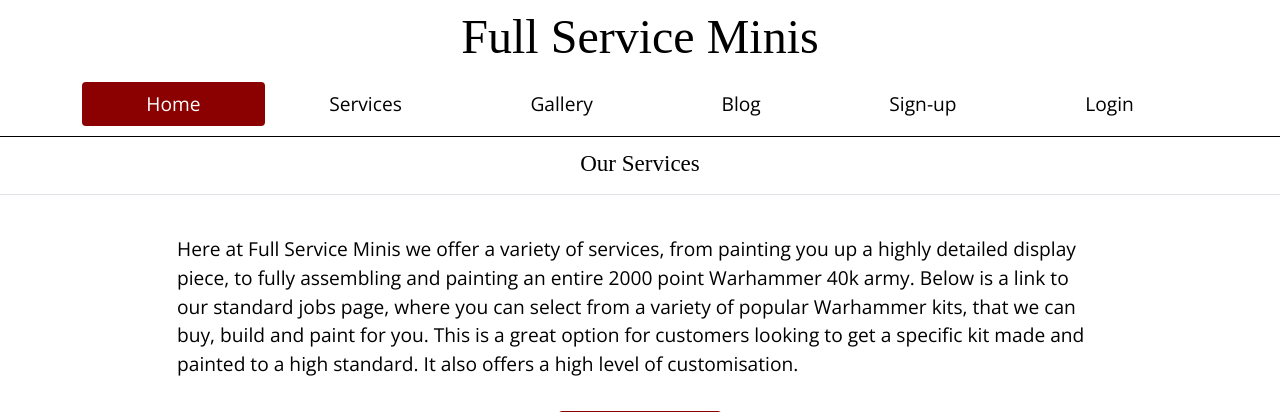
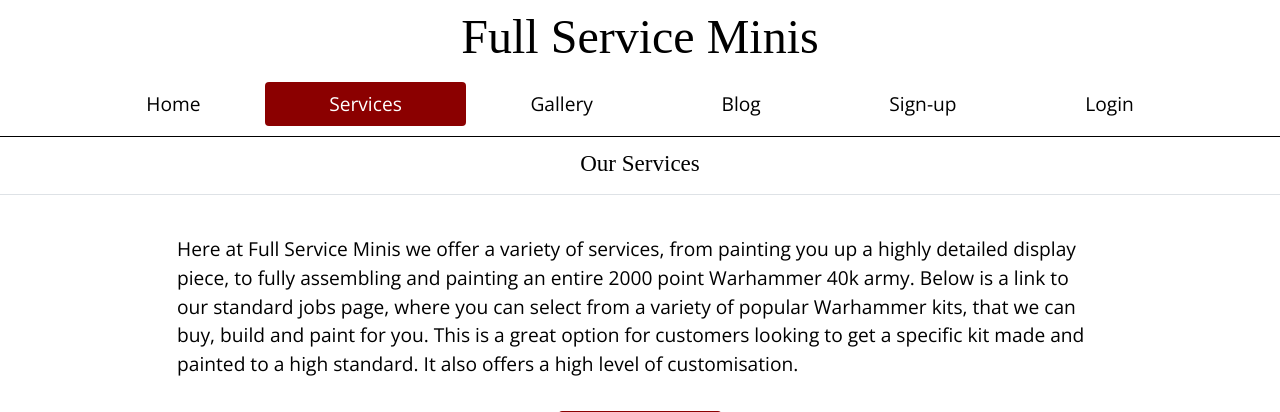
Before and after one commit to dudeguythethird/full-service-minis, a Django app: page /services/ in a window 1280 px wide. Shown: the top 412 px of the page. Run offline with Django 3.2, Linux system fonts and the light colour scheme; some libraries are stand-ins or nearby versions; some web fonts are replaced.

Commit message:
fixed image pathways and adds script to apply the active class to nav links

```diff
--- a/services/templates/services/services.html
+++ b/services/templates/services/services.html
@@ -66,7 +66,7 @@
             <div class="col-md-1 d-none d-md-block"></div>
             <div class="col-12 col-md-10">
                 <div class="row py-4">
-                    <div class="col-5 col-md-4 img-container-ex"><img src="media/rat-example.jpg"
+                    <div class="col-5 col-md-4 img-container-ex"><img src="/media/rat-example.jpg"
                             alt="image of rat miniature, painted to a Game Ready standard"
                             class="contained-img rounded-4 rounded">
                     </div>
@@ -81,12 +81,12 @@
                         <p>This tier consists of a zenithal base coat, up to 9 colours on the miniature, recess shading,  basic highlights achieved with dry brushing, and complex highlighting applied with careful thought. At this tier, bases will be coated with one of a few simple, natural terrain types, along with your choice of battlefield debris, strewn haphazardly. You can also choose a rolled pattern. </p>
                     </div>
                     <div class="col-5 col-md-4 img-container-ex">
-                        <img src="media/sword-marine-example.jpg"
+                        <img src="/media/sword-marine-example.jpg"
                             alt="Image of a space marine mini painted to game ready enhanced quality."
                             class="contained-img rounded-4 rounded">
                     </div>
                     <div class="row py-4">
-                        <div class="col-5 col-md-4 img-container-ex"><img src="media/troll-example.jpg"
+                        <div class="col-5 col-md-4 img-container-ex"><img src="/media/troll-example.jpg"
                                 alt="image of troll miniature, painted to a Custom standard"
                                 class="contained-img rounded-4 rounded"></div>
                         <div class="col-7 col-md-8">
--- a/templates/base.html
+++ b/templates/base.html
@@ -64,35 +64,35 @@
                 <div class="col-12">
                     <ul class="nav nav-pills nav-fill">
                         <li class="nav-item">
-                            <a class="nav-link active" href="{% url 'home' %}">Home</a>
+                            <a class="nav-link" id="home" href="{% url 'home' %}">Home</a>
                         </li>
                         <li class="nav-item">
-                            <a class="nav-link" href="{% url 'services' %}">Services</a>
+                            <a class="nav-link" id="services" href="{% url 'services' %}">Services</a>
                         </li>
                         <li class="nav-item">
-                            <a class="nav-link" href="#">Gallery</a>
+                            <a class="nav-link" id="gallery" href="#">Gallery</a>
                         </li>
                         <li class="nav-item">
-                            <a class="nav-link" href="#">Blog</a>
+                            <a class="nav-link" id="blog" href="#">Blog</a>
                         </li>
                         {% if request.user.is_authenticated %}
                             {% if request.user.is_superuser %}
                                 <li class="nav-item">
-                                    <a class="nav-link" href="#">Service Management</a>
+                                    <a class="nav-link" id="service-management" href="#">Service Management</a>
                                 </li>
                             {% endif %}
                             <li class="nav-item">
-                                <a class="nav-link" href="#">My Profile</a>
+                                <a class="nav-link" id="my-profile" href="#">My Profile</a>
                             </li>
                             <li class="nav-item">
-                                <a class="nav-link" href="{% url 'account_logout' %}">Logout</a>
+                                <a class="nav-link" id="logout" href="{% url 'account_logout' %}">Logout</a>
                             </li>
                         {% else %}
                             <li class="nav-item">
-                                <a class="nav-link" href="{% url 'account_signup' %}">Sign-up</a>
+                                <a class="nav-link" id="signup" href="{% url 'account_signup' %}">Sign-up</a>
                             </li>
                             <li class="nav-item">
-                                <a class="nav-link" href="{% url 'account_login' %}">Login</a>
+                                <a class="nav-link" id="login" href="{% url 'account_login' %}">Login</a>
                             </li>
                         {% endif %}
                         <!-- So far, I have not included a shopping bag link. My original plan was not to use a shopping bag but I think I may have to reconsider. When that happens, the code should go here.-->
@@ -148,6 +148,44 @@
         $(document).ready(function() {
             headerHeight()
         });
+        // This function applies the active class to nav links in the header, depending on the content of the URL.
+        function applyActive(){
+            let pathname = window.location.pathname;
+            let services = pathname.includes("services");
+            let gallery= pathname.includes("gallery");
+            let blog = pathname.includes("blog");
+            let serviceManagement = pathname.includes("service_management");
+            let signup = pathname.includes("signup");
+            let login = pathname.includes("login");
+            let myProfile = pathname.includes("my_profile");
+            if (pathname == "/"){
+                $("#home").addClass("active");
+            }
+            if (services) {
+                $("#services").addClass("active");
+            }
+            if (gallery) {
+                $("#gallery").addClass("active");
+            }
+            if (blog) {
+                $("#blog").addClass("active");
+            }
+            if (serviceManagement) {
+                $("#service-management").addClass("active");
+            }
+            if (signup) {
+                $("#signup").addClass("active");
+            }
+            if (login) {
+                $("#login").addClass("active");
+            }
+            if (myProfile) {
+                $("#my-profile").addClass("active");
+            }
+        }
+        $(document).ready(function() {
+            applyActive()
+        });
     </script>
     {% endblock %}
 </body>
```
Also changed, not shown: home/templates/home/index.html (+6 -6 lines).
